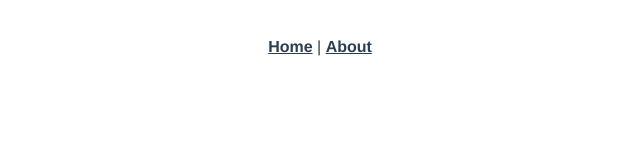
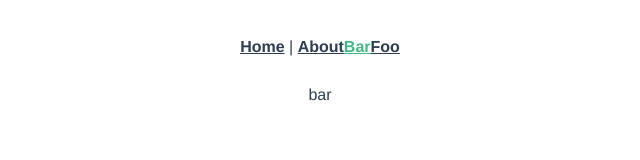
Before and after one commit to xiaozhu188/letusgo, a Vue app: page /#/bar in a window 1280 px wide. Shown: the top 160 px of the page, without its empty margins (320-960 px from the left). Built offline with nearby package versions, Linux system fonts and the light colour scheme.

Commit message:
feat(views, router): 新增Foo,Bar组件

```diff
--- a/src/App.vue
+++ b/src/App.vue
@@ -3,6 +3,8 @@
     <div id="nav">
       <router-link to="/">Home</router-link> |
       <router-link to="/about">About</router-link>
+      <router-link to="/bar">Bar</router-link>
+      <router-link to="/foo">Foo</router-link>
     </div>
     <router-view />
   </div>
--- a/src/router/index.js
+++ b/src/router/index.js
@@ -13,11 +13,18 @@ const routes = [
   {
     path: "/about",
     name: "About",
-    // route level code-splitting
-    // this generates a separate chunk (about.[hash].js) for this route
-    // which is lazy-loaded when the route is visited.
     component: () =>
       import(/* webpackChunkName: "about" */ "../views/About.vue"),
+  },
+  {
+    path: "/foo",
+    name: "Foo",
+    component: () => import(/* webpackChunkName: "foo" */ "../views/Foo.vue"),
+  },
+  {
+    path: "/bar",
+    name: "Bar",
+    component: () => import(/* webpackChunkName: "bar" */ "../views/Bar.vue"),
   },
 ];
 
--- /dev/null
+++ b/src/views/Bar.vue
@@ -0,0 +1,3 @@
+<template>
+  <div>bar</div>
+</template>
--- /dev/null
+++ b/src/views/Foo.vue
@@ -0,0 +1,3 @@
+<template>
+  <div>foo</div>
+</template>
```
